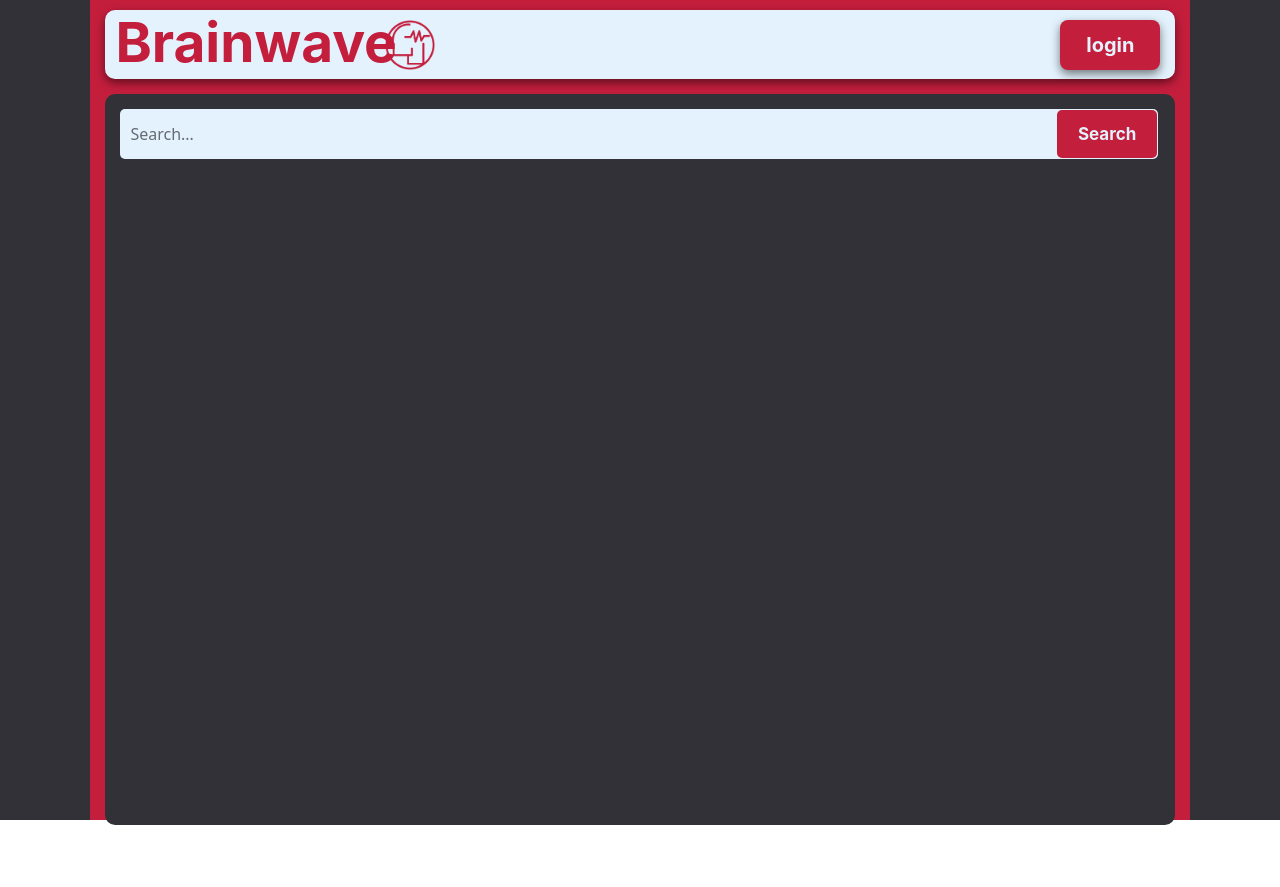
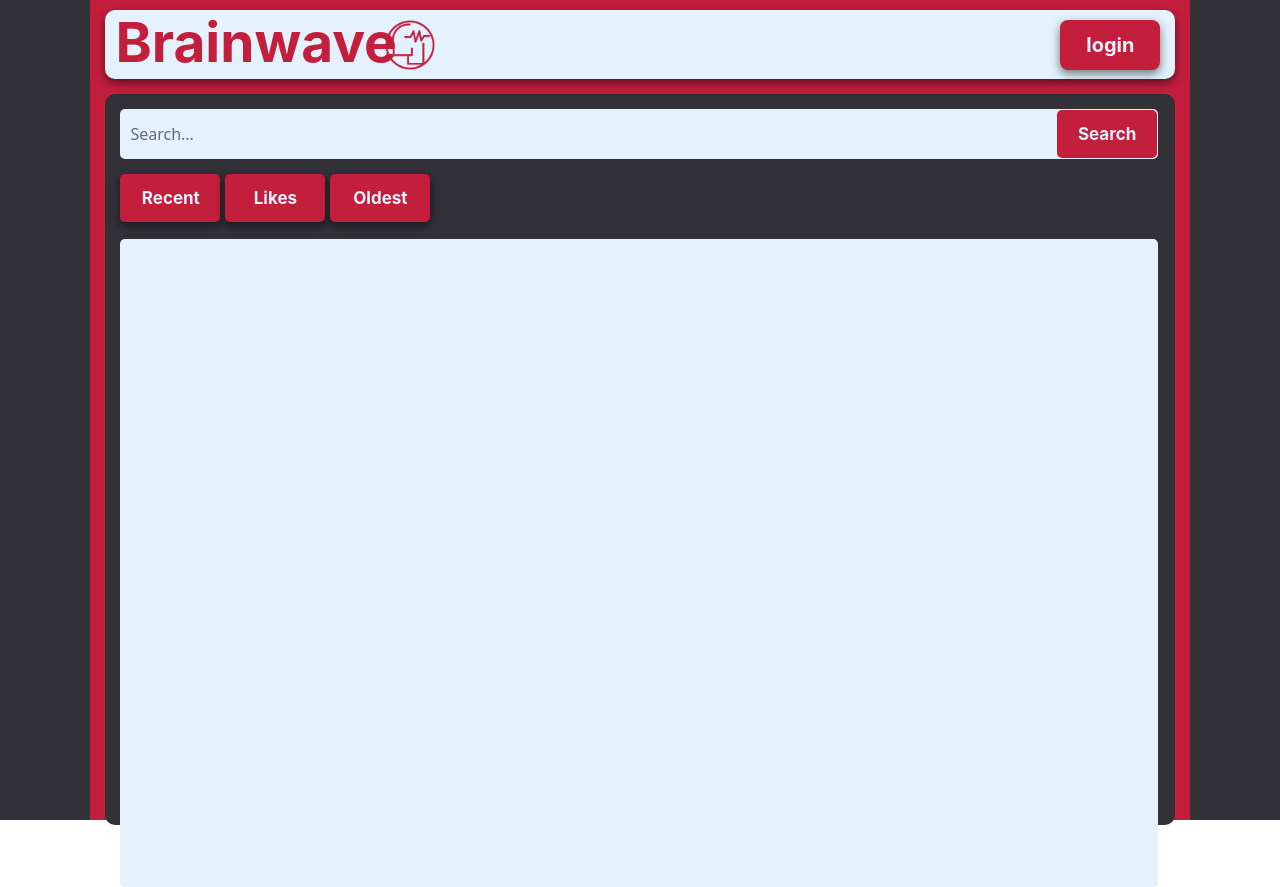
Before and after one commit to dDogge/Brainwave, a React (Vite) app in the folder frontend/: page / in a window 1280 px wide. Before the commit the page ends 825 px from the top, so only its background shows below. Built offline with nearby package versions, Linux system fonts and the light colour scheme.

Commit message:
First page taking form

```diff
--- a/frontend/src/App.css
+++ b/frontend/src/App.css
@@ -100,7 +100,7 @@ input {
   display: flex;
   flex-direction: row;
   align-items: center;
-  position: relative;
+  position: absolute;
   top: 15px;
   left: 15px
 }
@@ -117,10 +117,55 @@ input {
   border-radius: 5px;
 }
 
-.sortButton {
-
+/*Buttons for sorting topic*/
+.recentButton {
+  width: 100px;
+  height: 48px;
+  color: #E3F2FD;
+  background-color: #C41E3D;
+  font-size: 17px;
+  font-weight: bold;
+  position: relative;
+  top: 80px;
+  left: 15px;
+  border-radius: 5px;
+  box-shadow: 0 4px 10px rgba(0, 0, 0, 0.5);
 }
 
-.topcis {
+.likesButton {
+  width: 100px;
+  height: 48px;
+  color: #E3F2FD;
+  background-color: #C41E3D;
+  font-size: 17px;
+  font-weight: bold;
+  position: relative;
+  top: 80px;
+  left: 20px;
+  border-radius: 5px;
+  box-shadow: 0 4px 10px rgba(0, 0, 0, 0.5);
+}
 
+.oldestButton {
+  width: 100px;
+  height: 48px;
+  color: #E3F2FD;
+  background-color: #C41E3D;
+  font-size: 17px;
+  font-weight: bold;
+  position: relative;
+  top: 80px;
+  left: 25px;
+  border-radius: 5px;
+  box-shadow: 0 4px 10px rgba(0, 0, 0, 0.5);
 }
+
+.topicsContainer {
+   background-color: #E3F2FD;
+   width: 97%;
+   height: 81vh;
+   position: absolute;
+   top: 145px;
+   left: 15px;
+   border-radius: 5px;
+}
--- a/frontend/src/App.jsx
+++ b/frontend/src/App.jsx
@@ -14,6 +14,12 @@ function App() {
          <input type="search" id="query" name="q" placeholder="Search..."></input>
          <button className="searchButton">Search</button>
         </form>
+        <button className="recentButton">Recent</button>
+        <button className="likesButton">Likes</button>
+        <button className="oldestButton">Oldest</button>
+        <div className="topicsContainer">
+
+        </div>
       </div>
     </div>
   );
```
